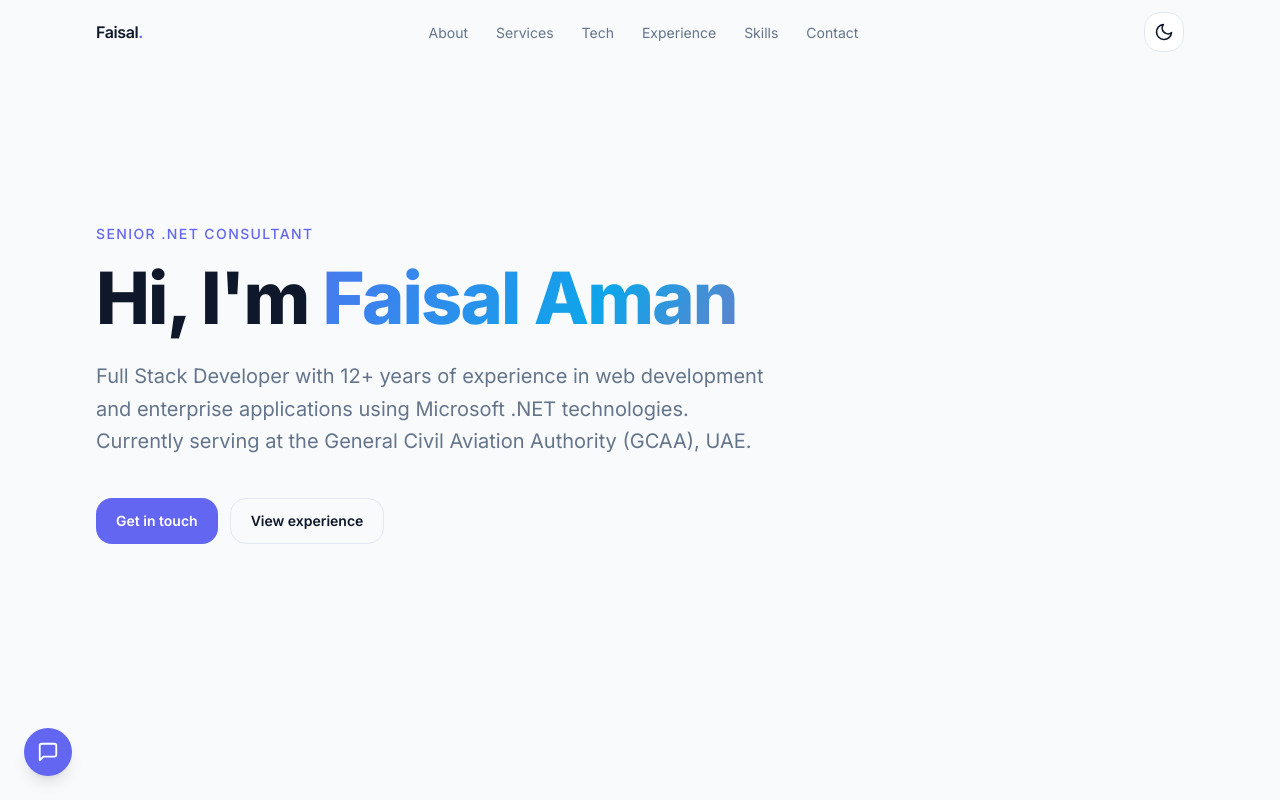
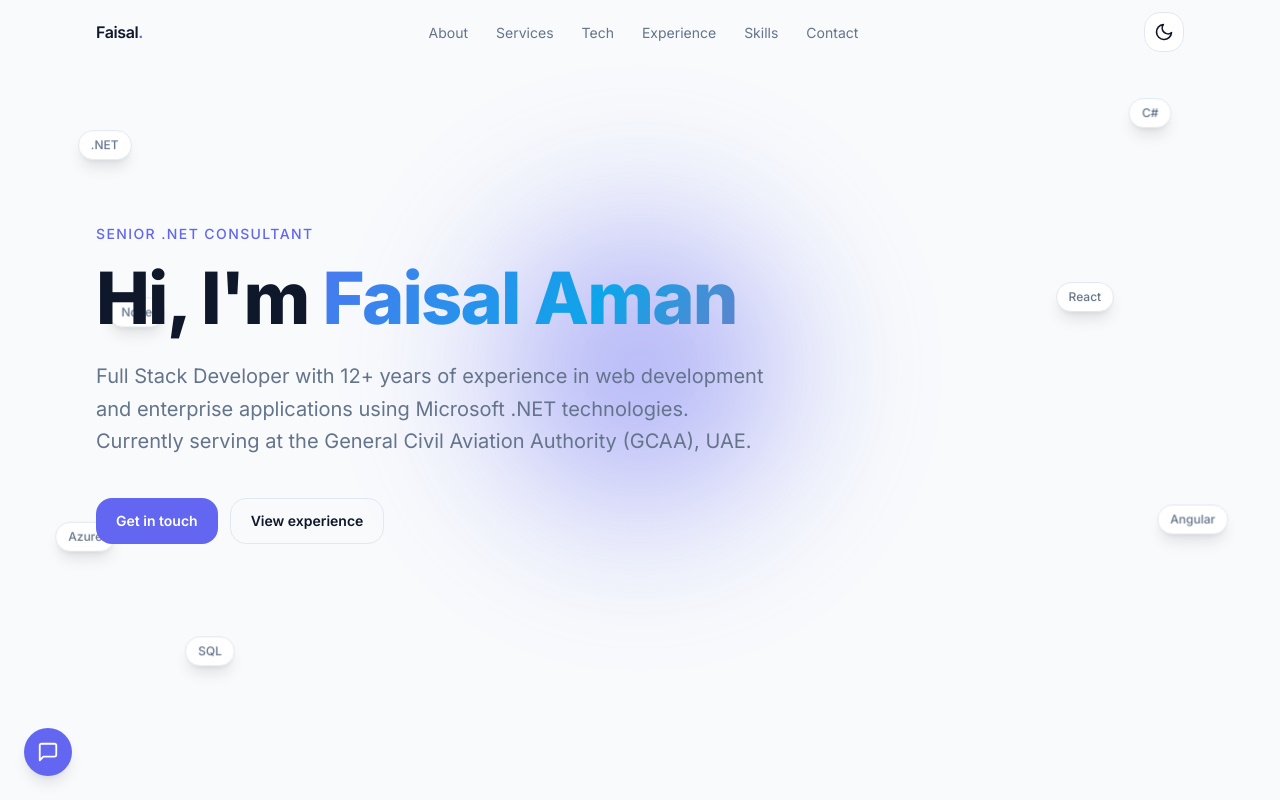
Before and after one commit to faisalaman/portfolio, a React (Vite) app: page / in a window 1280 px wide. Shown: the top 800 px of the page. Built offline with nearby package versions, Linux system fonts and the light colour scheme; the HTML template or start-up script is replaced by a standard one.

Commit message:
Enhance Hero with floating tech chips and soft glow behind headline

```diff
--- a/src/components/sections/Hero.jsx
+++ b/src/components/sections/Hero.jsx
@@ -4,11 +4,66 @@ import { GradientText } from '../ui/GradientText';
 import { fadeUp, stagger } from '../../lib/motion';
 import { profile } from '../../data/profile';
 
+const chips = [
+  { label: '.NET', x: '6%',  y: '18%', delay: 0 },
+  { label: 'C#',   x: '88%', y: '14%', delay: 0.4 },
+  { label: 'Azure',x: '4%',  y: '72%', delay: 0.8 },
+  { label: 'Angular', x: '90%', y: '70%', delay: 1.2 },
+  { label: 'SQL',  x: '14%', y: '88%', delay: 1.6 },
+  { label: 'React', x: '82%', y: '40%', delay: 2.0 },
+  { label: 'Node', x: '8%',  y: '42%', delay: 2.4 },
+];
+
+function FloatingChip({ chip, reduce }) {
+  const drift = reduce
+    ? {}
+    : {
+        animate: { y: ['0px', '-12px', '0px'], x: ['0px', '6px', '0px'] },
+        transition: { duration: 8 + chip.delay, repeat: Infinity, ease: 'easeInOut', delay: chip.delay },
+      };
+  return (
+    <Motion.div
+      initial={{ opacity: 0, scale: 0.85 }}
+      animate={{ opacity: 1, scale: 1 }}
+      transition={{ delay: 0.6 + chip.delay * 0.1, duration: 0.6 }}
+      style={{ left: chip.x, top: chip.y }}
+      className="pointer-events-none absolute hidden md:block"
+    >
+      <Motion.div
+        {...drift}
+        className="rounded-xl glass px-3 py-1.5 text-xs font-medium text-text-muted shadow-lg backdrop-blur-md"
+      >
+        {chip.label}
+      </Motion.div>
+    </Motion.div>
+  );
+}
+
 export function Hero() {
   const reduce = useReducedMotion();
   return (
-    <section id="top" className="relative min-h-[92vh] flex items-center pt-28 pb-20">
-      <div className="mx-auto w-full max-w-6xl px-4 md:px-8">
+    <section id="top" className="relative min-h-[92vh] flex items-center pt-28 pb-20 overflow-hidden">
+      {/* Soft glow behind the headline */}
+      <Motion.div
+        aria-hidden
+        initial={{ opacity: 0 }}
+        animate={{ opacity: 1 }}
+        transition={{ duration: 1.2 }}
+        className="pointer-events-none absolute left-1/2 top-1/2 -z-0 h-[60vh] w-[60vh] -translate-x-1/2 -translate-y-1/2"
+      >
+        <Motion.div
+          animate={reduce ? undefined : { scale: [1, 1.08, 1], opacity: [0.55, 0.75, 0.55] }}
+          transition={reduce ? undefined : { duration: 9, repeat: Infinity, ease: 'easeInOut' }}
+          className="h-full w-full rounded-full bg-[radial-gradient(circle_at_center,var(--color-primary)_0%,transparent_60%)] opacity-20 dark:opacity-40 blur-3xl"
+        />
+      </Motion.div>
+
+      {/* Floating tech chips banner */}
+      {chips.map((c) => (
+        <FloatingChip key={c.label} chip={c} reduce={reduce} />
+      ))}
+
+      <div className="relative z-10 mx-auto w-full max-w-6xl px-4 md:px-8">
         <Motion.div
           variants={reduce ? undefined : stagger(0.12, 0.1)}
           initial={reduce ? false : 'hidden'}
```
